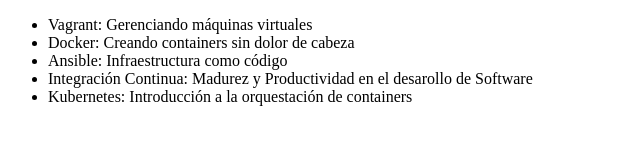
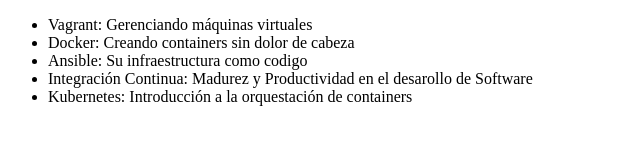
Before and after one commit to AbVasquezP/cursoprogramacion, a plain HTML site: page index.html in a window 1280 px wide. Shown: the full height of the page, 0-640 px from the left. Drawn offline with Linux system fonts and the light colour scheme.

Commit message:
Modificando el nombre del curso de Ansible

```diff
--- a/index.html
+++ b/index.html
@@ -8,7 +8,7 @@
         <ul>
             <li>Vagrant: Gerenciando máquinas virtuales</li>
             <li>Docker: Creando containers sin dolor de cabeza</li>
-            <li>Ansible: Infraestructura como código</li>
+            <li>Ansible: Su infraestructura como codigo</li>
             <li>Integración Continua: Madurez y Productividad en el desarollo de Software</li>
             <li>Kubernetes: Introducción a la orquestación de containers</li>
 
```
